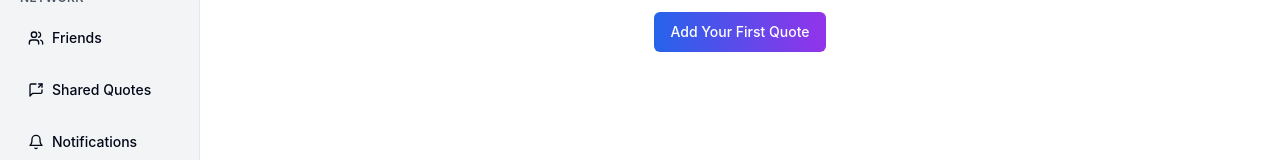
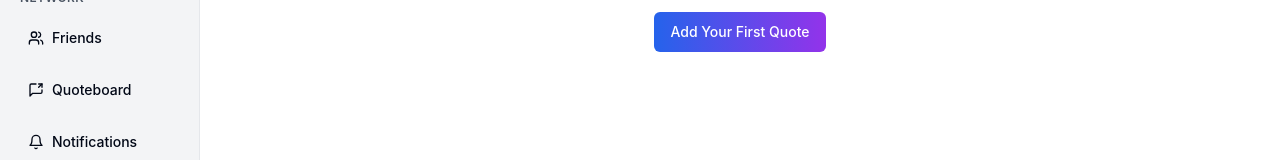
Before and after one commit to geraldbean/TBD, a React (Vite) app in the folder QuoteBook/: page /quote-book/1 in a window 1280 px wide. Shown: the part 340-500 px from the top of the page. Built offline with nearby package versions, Linux system fonts and the light colour scheme.

Commit message:
Change name for share quote

```diff
--- a/QuoteBook/src/components/QuoteSidebar.tsx
+++ b/QuoteBook/src/components/QuoteSidebar.tsx
@@ -204,7 +204,7 @@ const QuoteSidebar = ({ isCollapsed, onToggleCollapse, onQuoteAdd, isDarkMode, o
                 "h-4 w-4",
                 activeItem === 'shared-quotes' && "text-blue-600"
               )} />
-              Shared Quotes
+              Quoteboard
             </Button>
           </>
         )}
```
